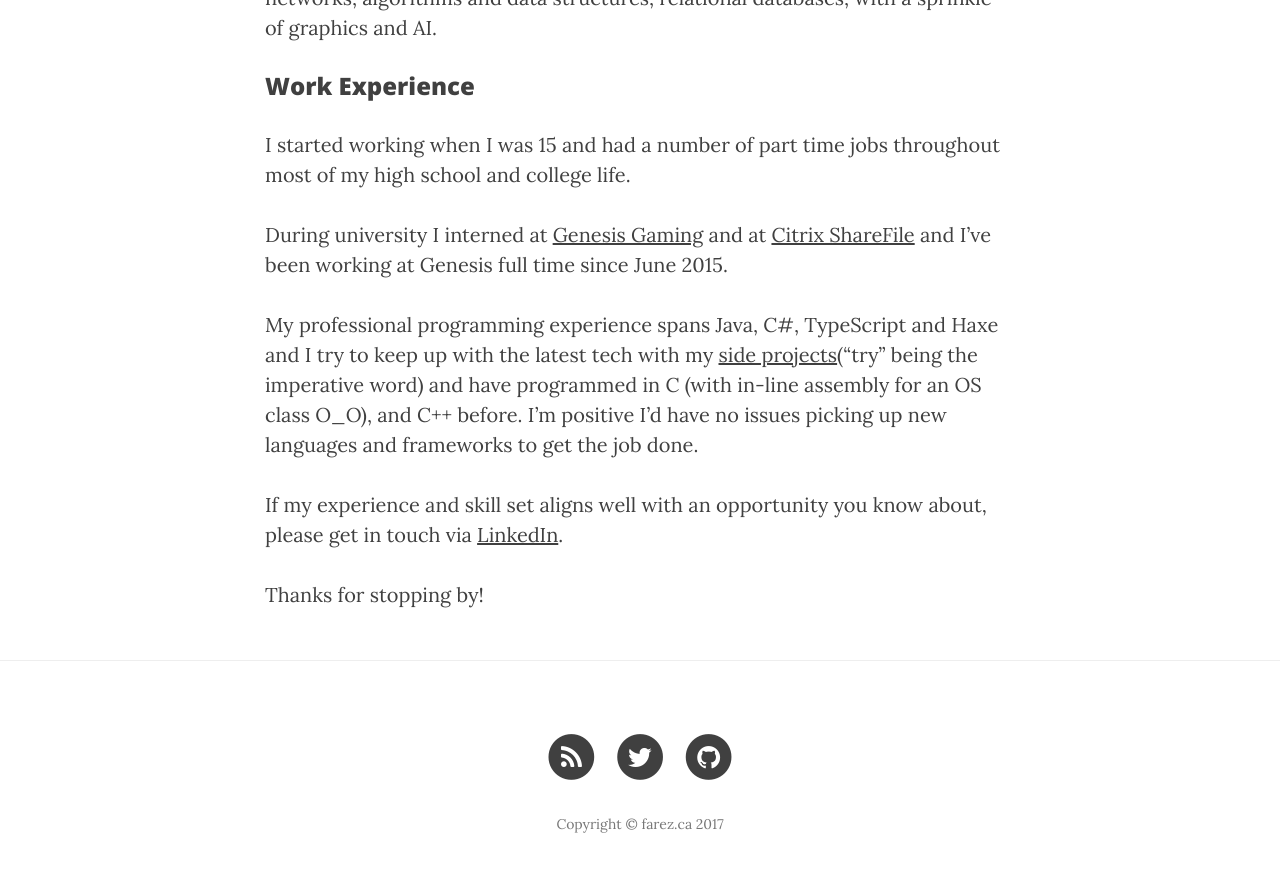
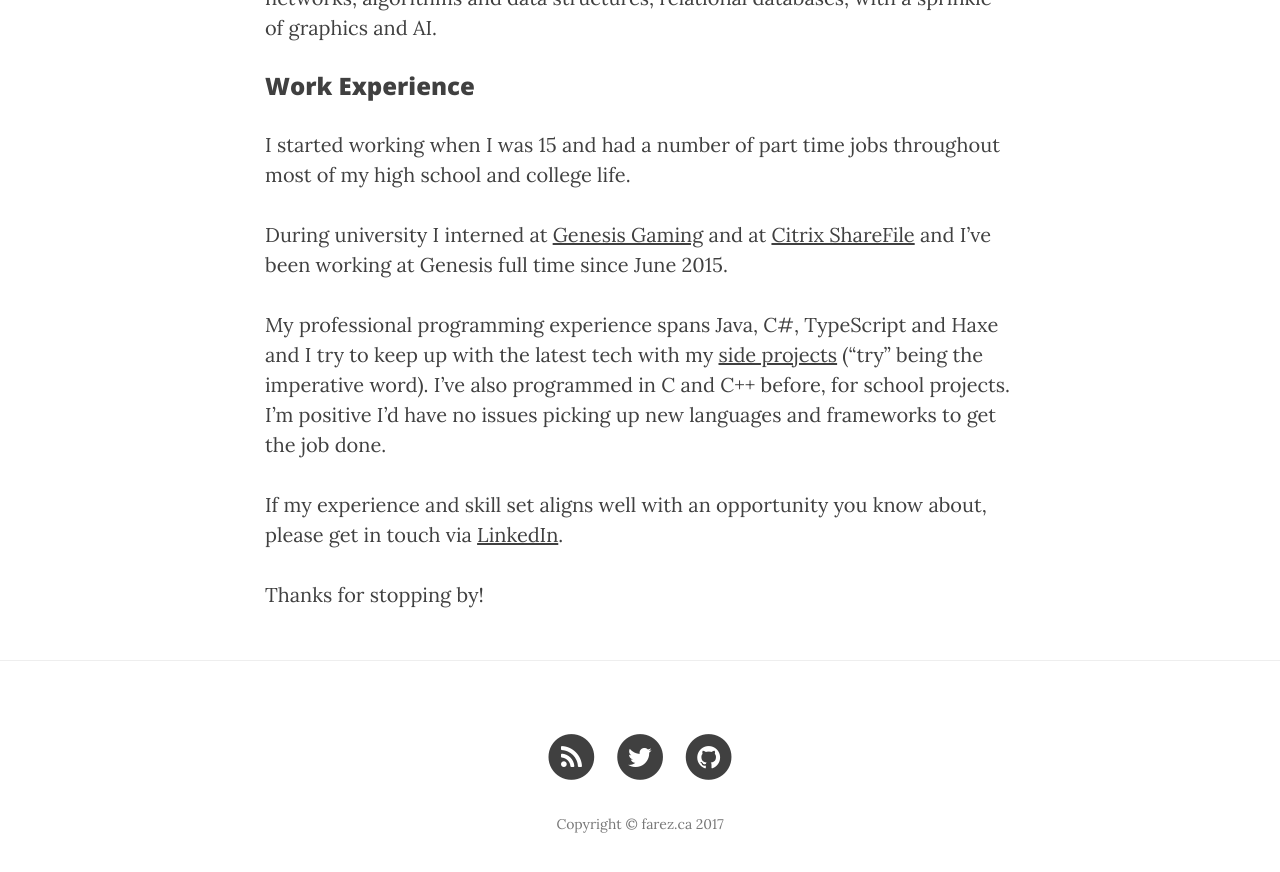
Before and after one commit to farezv/farezv.github.io, a Jekyll site: the page built from about.md, in a window 1280 px wide and 900 px high, scrolled down 935 px. Shown: the top 872 px of the window. Built offline with Jekyll 4.4.1, drawn with Linux system fonts in a browser that asks for light colours; nearby versions of some CDN libraries.

Commit message:
Awkward sentences are awkward

```diff
--- a/about.md
+++ b/about.md
@@ -24,7 +24,7 @@ I started working when I was 15 and had a number of part time jobs throughout mo
 
 During university I interned at [Genesis Gaming](http://gen-game.com) and at [Citrix ShareFile](http://sharefile.com) and I've been working at Genesis full time since June 2015.
 
-My professional programming experience spans Java, C#, TypeScript and Haxe and I try to keep up with the latest tech with my [side projects](http://farez.ca/projects.html)("try" being the imperative word) and have programmed in C (with in-line assembly for an OS class O_O), and C++ before. I'm positive I'd have no issues picking up new languages and frameworks to get the job done.
+My professional programming experience spans Java, C#, TypeScript and Haxe and I try to keep up with the latest tech with my [side projects](http://farez.ca/projects.html) ("try" being the imperative word). I've also programmed in C and C++ before, for school projects. I'm positive I'd have no issues picking up new languages and frameworks to get the job done.
 
 If my experience and skill set aligns well with an opportunity you know about, please get in touch via [LinkedIn](http://linkedin.com/in/farezv).
 
```
